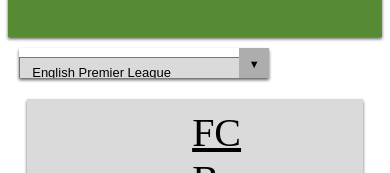
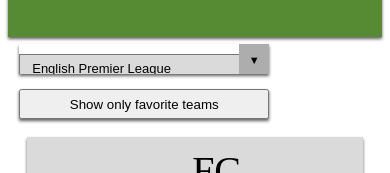
Before and after one commit to pavelLyolya/Medical-research, a React app: page /teams in a window 390 px wide. Shown: the part 423-596 px from the top of the page. Built offline with nearby package versions, Linux system fonts and the light colour scheme.

Commit message:
perf: add button for favorite teams

```diff
--- /dev/null
+++ b/src/app/components/Teams/FavoritesButton.js
@@ -0,0 +1,9 @@
+import React from 'react';
+
+const FavoritesButton = () => (
+    <button className='favoritesButton'>
+        Show only favorite teams
+    </button>
+);
+
+export default FavoritesButton;
--- a/src/app/components/Teams/Teams.js
+++ b/src/app/components/Teams/Teams.js
@@ -2,6 +2,7 @@
 // import PropTypes from 'prop-types';
 import TeamsHeader from './TeamsHeader';
 import LeagueSelect from './LeagueSelect';
+import FavoritesButton from './FavoritesButton';
 import { initialState } from '../../reducers/leagues';
 import TeamsList from './TeamsList';
 import '../../../css/Teams.scss';
@@ -38,7 +39,10 @@
         return (
             <section className='teamsSection'>
                 <TeamsHeader headerName={'Active League Name'} />
-                <LeagueSelect leaguesArray={initialState} />
+                <div className='teamsSubheader'>
+                    <LeagueSelect leaguesArray={initialState} />
+                    <FavoritesButton />
+                </div>
                 <TeamsList teamsArray={teamsArray} />
             </section>
         );
--- a/src/app/components/Teams/TeamsList.js
+++ b/src/app/components/Teams/TeamsList.js
@@ -12,7 +12,7 @@
         <div className='teamInfo'>
             <Link to={`/teams/${teamId}`} className='teamName'>{name}</Link>
             <span className='teamShortName'>short name: {shortName}</span>
-            <button>Add team to favorites</button>
+            <button className='addToFavorite'>Add team to favorites</button>
         </div>
     </div>
 );
--- a/src/css/Teams.scss
+++ b/src/css/Teams.scss
@@ -15,6 +15,11 @@
         font-size: 3rem;
         color: #fff;
     }
+}
+
+.teamsSubheader {
+    display: flex;
+    justify-content: space-between;
 }
 
 .leagueSelect {
@@ -48,6 +53,17 @@
         text-align: center;
         background: #adadad;
         pointer-events: none;
+    }
+}
+
+.favoritesButton {
+    width: 250px;
+    height: 30px;
+    margin: 15px 0;
+    box-shadow: $shadow;
+
+    &:hover {
+        cursor: pointer;
     }
 }
 
@@ -93,9 +109,16 @@
             font-size: 1.5rem;
         }
     }
+
+    .addToFavorite:hover {
+        cursor: pointer;
+    }
 }
 
 @media (max-width: 425px) {
+    .teamsSubheader {
+        flex-direction: column;
+    }
 	.teamsList {
         flex-direction: column;
         align-items: center;
@@ -103,7 +126,7 @@
     .teamItem {
         width: 90%;
     }
-    .leagueSelect {
-        margin: 3%;
+    .leagueSelect, .favoritesButton {
+        margin: 2% 3%;
     }
 }
```
